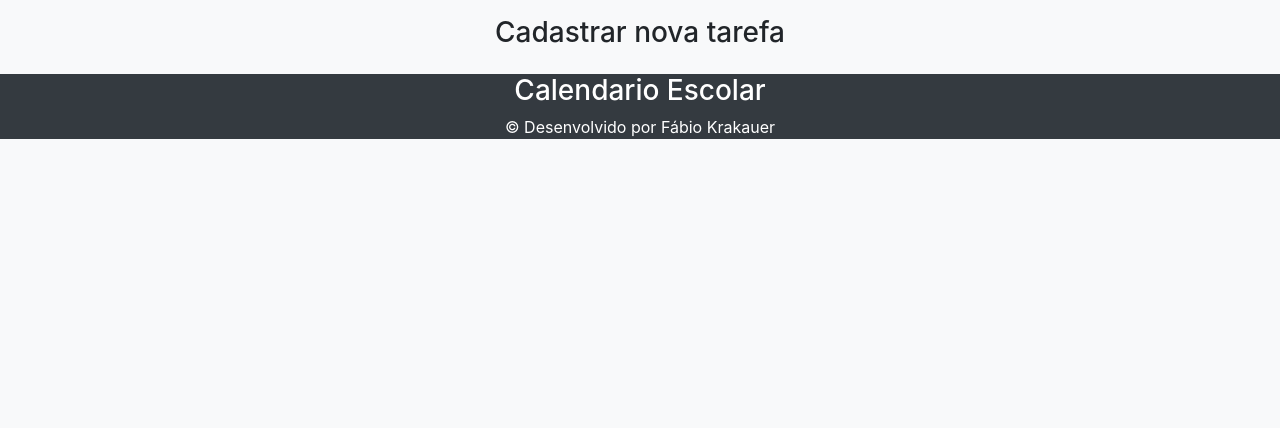
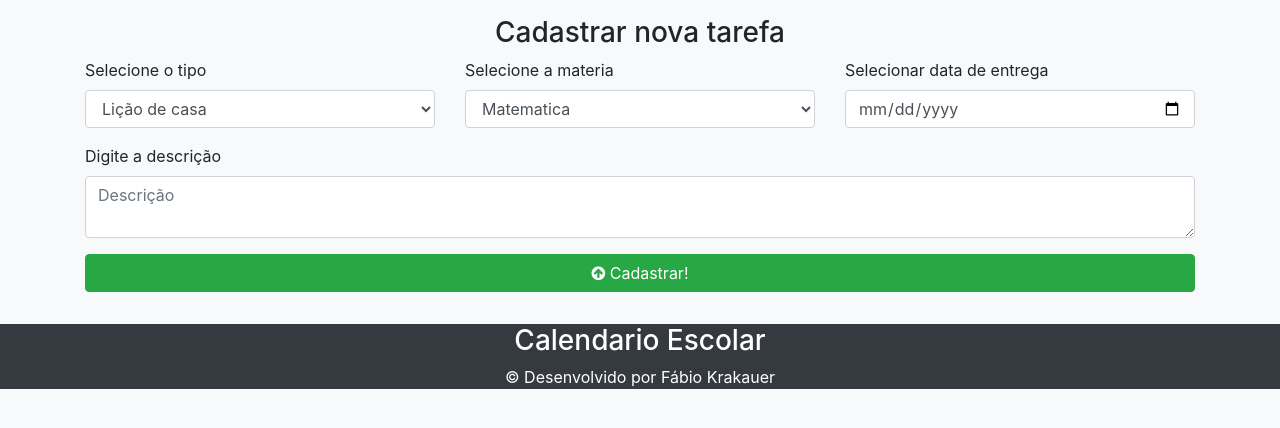
Before and after one commit to FabioKrakauer/SchoolCalendar, a PHP site: page /view/novaTarefa.php in a window 1280 px wide. Shown: the part 56-484 px from the top of the page. Run offline with PHP 8.4, Linux system fonts and the light colour scheme.

Commit message:
add newAssigment

```diff
--- a/classes/API.class.php
+++ b/classes/API.class.php
@@ -6,4 +6,26 @@ class API{
     public static function categoryName(){
         return ["1" => "Lição de casa", "2" => "Prova", "3" => "Atividade"];
     }
+    public static function getMatters(){
+        return [
+            "1" => "Matematica",
+            "2" => "História",
+            "3" => "Geografia",
+            "4" => "Educação Fisica",
+            "5" => "Inglês",
+            "6" => "Espanhol",
+            "7" => "Religião",
+            "8" => "Sociologia",
+            "9" => "Física",
+            "10" => "Química",
+            "11" => "Biologia",
+            "12" => "Filosofia",
+            "13" => "Literatura",
+            "14" => "Gramática",
+            "15" => "Redação"
+        ];
+    }
+    public static function getMatterByID($id){
+        return API::getMatters()[$id];
+    }
 }
--- a/view/novaTarefa.php
+++ b/view/novaTarefa.php
@@ -2,6 +2,7 @@
 
 $dir = realpath(__DIR__ . '/..');
 require_once $dir.'/config/config.php';
+require_once $dir.'/classes/API.class.php';
 
 include APP_ROOT . "/include/header.php";
 ?>
@@ -10,7 +11,41 @@ include APP_ROOT . "/include/header.php";
     <h3 class="text-center mt-3">Cadastrar nova tarefa</h3>
     <form action="/calendario/controller/newAssigment.php" method="post">
         <div class="row">
-
+            <div class="form-group col-12 col-md-4">
+                <label for="category">Selecione o tipo</label>
+                <select name="category" class="form-control" id="category">
+                    <?php
+                        foreach(API::categoryName() as $id=>$category){
+                            echo '<option value="'.$id.'">'.$category.'</option>';
+                        }
+                    ?>
+                </select>
+            </div>
+            <div class="form-group col-12 col-md-4">
+                <label for="matter">Selecione a materia</label>
+                <select name="matter" id="matter" class="form-control">
+                    <?php
+                        foreach(API::getMatters() as $id=>$matter){
+                            echo '<option value="'.$id.'">'.$matter.'</option>';
+                        }
+                    ?>
+                </select>
+            </div>
+            <div class="form-group col-12 col-md-4">
+                <label for="date">Selecionar data de entrega</label>
+                <input type="date" name="date" class="form-control">
+            </div>
+        </div>
+        <div class="row">
+            <div class="form-group col-12">
+                <label for="description">Digite a descrição</label>
+                <textarea name="description" id="description" cols="30" placeholder="Descrição" class="form-control"></textarea>
+            </div>
+        </div>
+        <div class="row justify-content-center">
+            <div class="form-group col-12">
+                <button type="submit" name="action" class="btn btn-success col-12" value="action"><i class="fa fa-arrow-circle-up" aria-hidden="true"></i> Cadastrar!</button>
+            </div>
         </div>
     </form>
 
```
